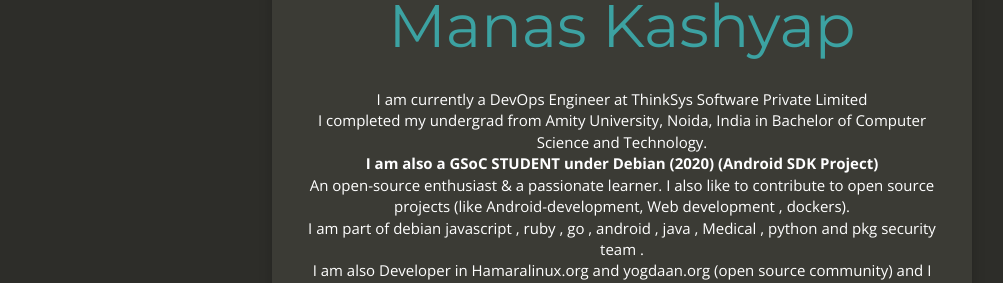
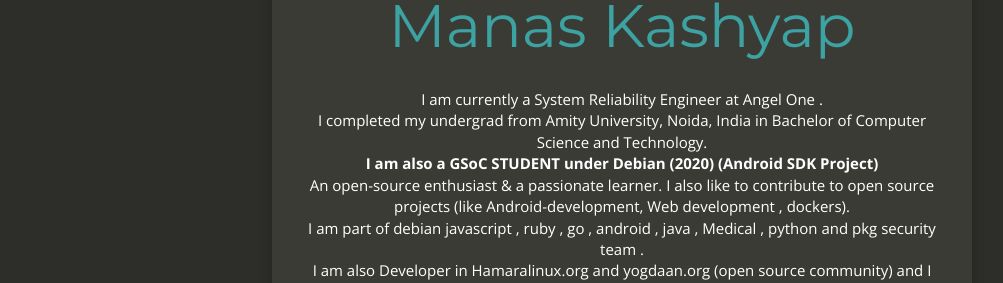
Before and after one commit to Manas-kashyap/Manas-kashyap.github.io, a Jekyll site: the page built from index.html, in a window 1280 px wide. Shown: the part 172-455 px from the top of the page, without its empty margins (18-1021 px from the left). Built offline with Jekyll 4.4.1, drawn with Linux system fonts in a browser that asks for light colours; nearby versions of some CDN libraries.

Commit message:
Update _config.yml

```diff
--- a/_config.yml
+++ b/_config.yml
@@ -4,7 +4,7 @@ email: manaskashyaptech@gmail.com
 description: "A Developer at building phase."
 baseurl: ""
 url: "https://Manas-kashyap.github.io"
-title_description: "I am currently a DevOps Engineer at ThinkSys Software Private Limited
+title_description: "I am currently a System Reliability Engineer at Angel One .
 <br /> I completed my undergrad from Amity University, Noida, India in Bachelor of Computer Science and Technology.
 <br /> <strong>I am also a GSoC STUDENT under Debian (2020) (Android SDK Project)</strong>
 <br /> An open-source enthusiast & a passionate learner. I also like to contribute to open source projects (like Android-development, Web development , dockers).
```
